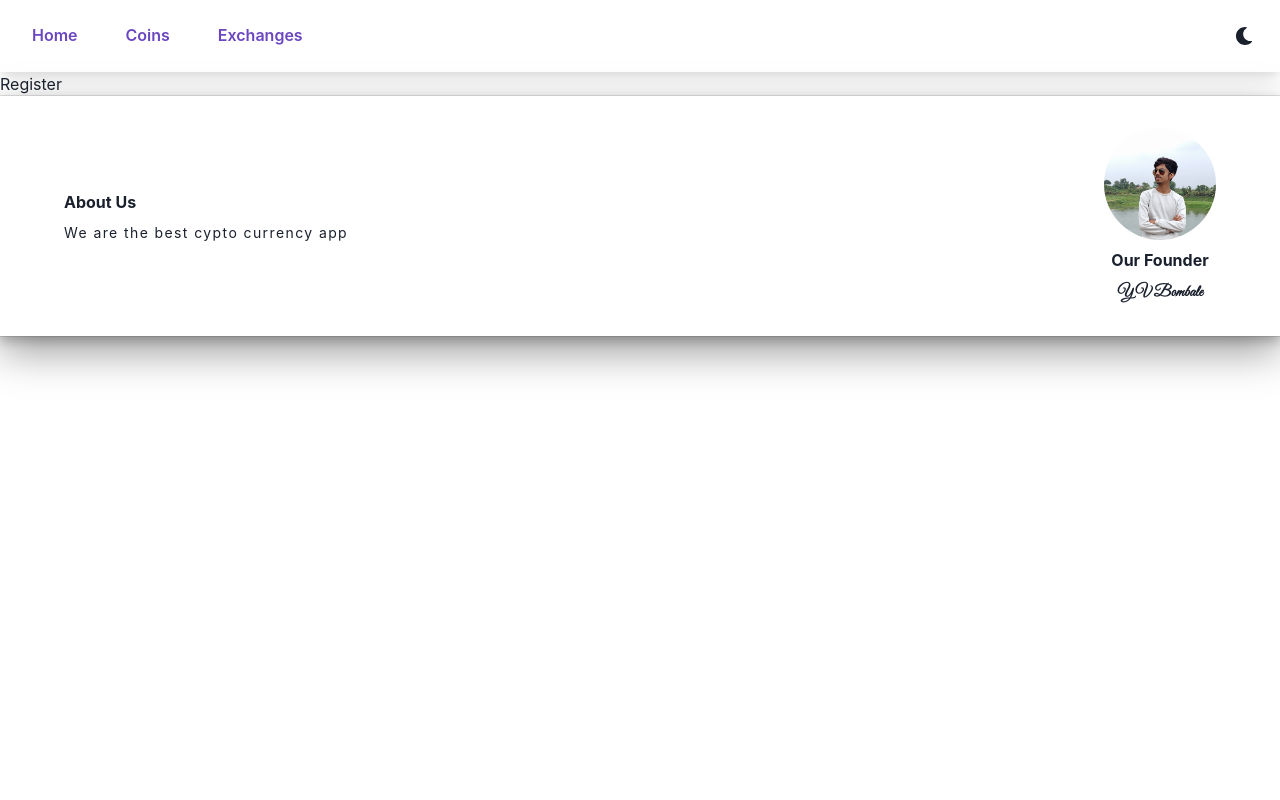
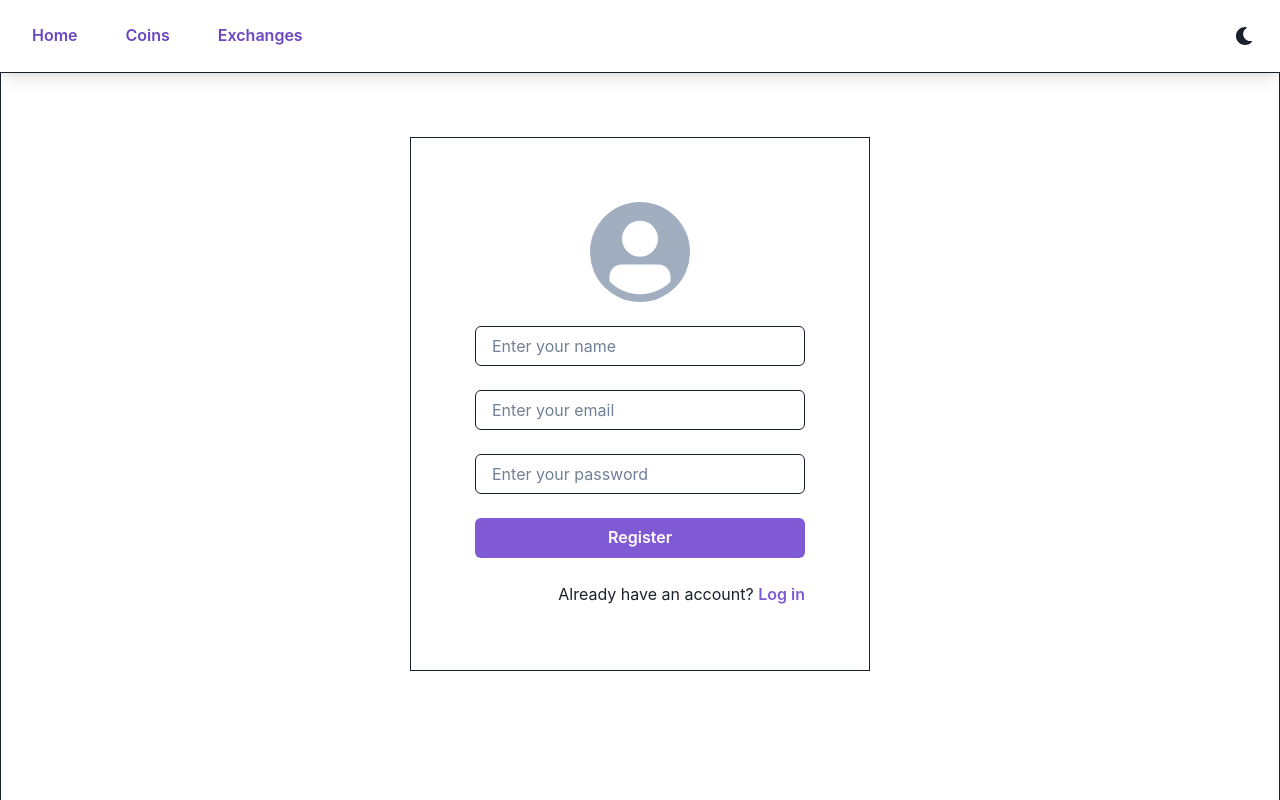
Before and after one commit to Yasssh-bombale/Crypto-app, a React (Create React App) app: page /register in a window 1280 px wide. Shown: the top 800 px of the page. Built offline with nearby package versions, Linux system fonts and the light colour scheme; a web font is replaced by a local one.

Commit message:
Simple user registration done

```diff
--- a/src/App.js
+++ b/src/App.js
@@ -9,6 +9,7 @@ import CoinDetails from './Components/CoinDetails';
 import Footer from './Components/Footer';
 import Login from './Components/Login';
 import Register from './Components/Register';
+import { Toaster } from 'react-hot-toast';
 
 function App() {
   return (
@@ -22,6 +23,7 @@ function App() {
         <Route path={'/login'} element={<Login />} />
         <Route path={'/register'} element={<Register />} />
       </Routes>
+      <Toaster />
       <Footer />
     </Router>
   );
--- a/src/Components/Login.jsx
+++ b/src/Components/Login.jsx
@@ -1,7 +1,58 @@
+import {
+  Button,
+  Container,
+  Heading,
+  Input,
+  Text,
+  VStack,
+} from '@chakra-ui/react';
 import React from 'react';
+import { Link } from 'react-router-dom';
 
 const Login = () => {
-  return <div>Login</div>;
+  return (
+    <Container maxW={'container.xl'} p={'16'} h={'100vh'} border={'1px solid'}>
+      <form>
+        <VStack
+          alignItems={'stretch'}
+          spacing={'6'}
+          border={'1px solid'}
+          w={'40%'}
+          p={'16'}
+          m={'auto'}
+        >
+          <Heading>Welcome Back...!</Heading>
+
+          <Input
+            type={'email'}
+            placeholder={'Enter your email'}
+            focusBorderColor={'purple.500'}
+            required
+          />
+
+          <Input
+            type={'password'}
+            placeholder={'Enter your password'}
+            focusBorderColor={'purple.500'}
+            required
+          />
+
+          <Button variant={'link'} colorScheme={'red'} alignSelf={'flex-end'}>
+            <Link to={'/forgotpassword'}>Forgot password</Link>
+          </Button>
+          <Button colorScheme={'purple'} type={'submit'}>
+            Log In
+          </Button>
+          <Text textAlign={'end'}>
+            New user?{' '}
+            <Button colorScheme="purple" variant={'link'}>
+              <Link to={'/register'}>Sign Up</Link>
+            </Button>
+          </Text>
+        </VStack>
+      </form>
+    </Container>
+  );
 };
 
 export default Login;
--- a/src/Components/Register.jsx
+++ b/src/Components/Register.jsx
@@ -1,7 +1,99 @@
-import React from 'react';
+import {
+  Avatar,
+  Button,
+  Container,
+  Input,
+  Text,
+  VStack,
+} from '@chakra-ui/react';
+import React, { useState } from 'react';
+import { Link } from 'react-router-dom';
+import { server1 } from '../index';
 
+import axios from 'axios';
+import toast from 'react-hot-toast';
 const Register = () => {
-  return <div>Register</div>;
+  const [name, setName] = useState('');
+  const [email, setEmail] = useState('');
+  const [password, setPassword] = useState('');
+
+  const submitHandler = async e => {
+    e.preventDefault();
+    console.log(name, email, password);
+    try {
+      const { data } = await axios.post(
+        `${server1}/user/register`,
+        {
+          name,
+          email,
+          password,
+        },
+        {
+          headers: {
+            'Content-Type': 'application/json',
+          },
+          withCredentials: true,
+        }
+      );
+      console.log(data.msg);
+      toast.success(data.msg);
+    } catch (error) {
+      console.log(error);
+      toast.error('Opps ! some error occured');
+    }
+  };
+
+  return (
+    <Container maxW={'container.xl'} p={'16'} h={'100vh'} border={'1px solid'}>
+      <form onSubmit={submitHandler}>
+        <VStack
+          alignItems={'stretch'}
+          spacing={'6'}
+          border={'1px solid'}
+          w={'40%'}
+          p={'16'}
+          m={'auto'}
+        >
+          <Avatar alignSelf={'center'} boxSize={'100'} />
+          <Input
+            type={'text'}
+            placeholder={'Enter your name'}
+            focusBorderColor={'purple.500'}
+            value={name}
+            onChange={e => setName(e.target.value)}
+            required
+          />
+          <Input
+            type={'email'}
+            placeholder={'Enter your email'}
+            focusBorderColor={'purple.500'}
+            value={email}
+            onChange={e => setEmail(e.target.value)}
+            required
+          />
+
+          <Input
+            type={'password'}
+            placeholder={'Enter your password'}
+            focusBorderColor={'purple.500'}
+            value={password}
+            onChange={e => setPassword(e.target.value)}
+            required
+          />
+
+          <Button colorScheme={'purple'} type={'submit'}>
+            Register
+          </Button>
+          <Text textAlign={'end'}>
+            Already have an account?{' '}
+            <Button colorScheme="purple" variant={'link'}>
+              <Link to={'/login'}>Log in</Link>
+            </Button>
+          </Text>
+        </VStack>
+      </form>
+    </Container>
+  );
 };
 
 export default Register;
--- a/src/index.js
+++ b/src/index.js
@@ -6,7 +6,6 @@ import { ColorModeSwitcher } from './ColorModeSwitcher';
 
 const container = document.getElementById('root');
 const root = ReactDOM.createRoot(container);
-
 root.render(
   <StrictMode>
     <ColorModeScript />
@@ -18,3 +17,4 @@ root.render(
 );
 
 export const server = 'https://api.coingecko.com/api/v3';
+export const server1 = 'https://nodejs-todoapp-evy8.onrender.com/api/v1';
```
